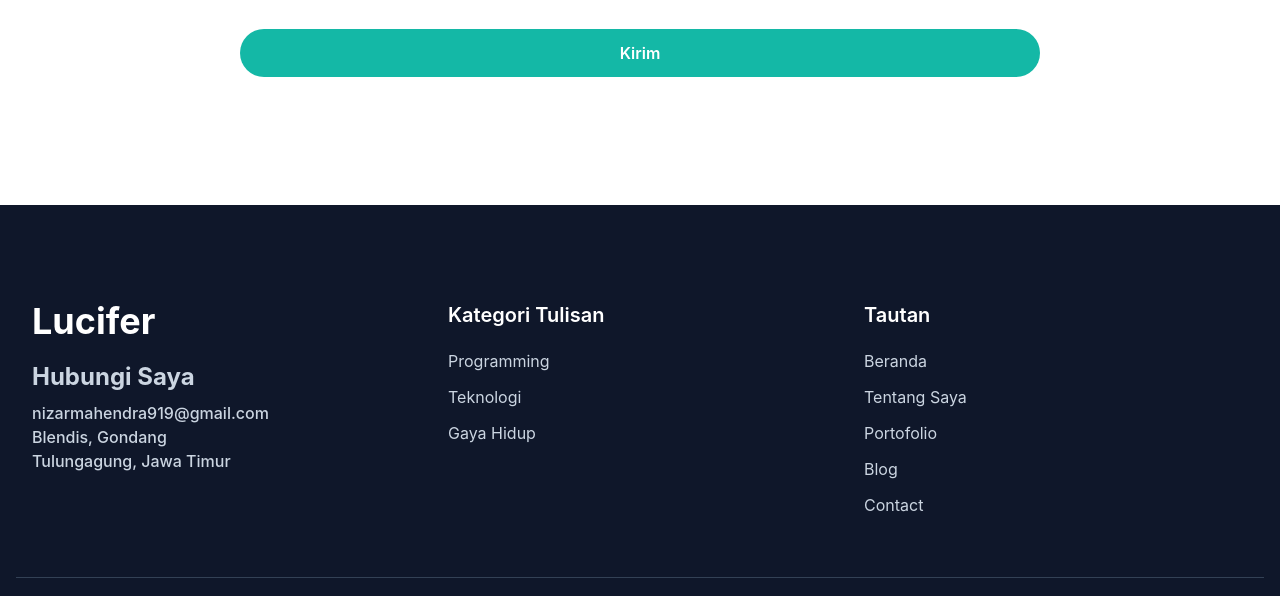
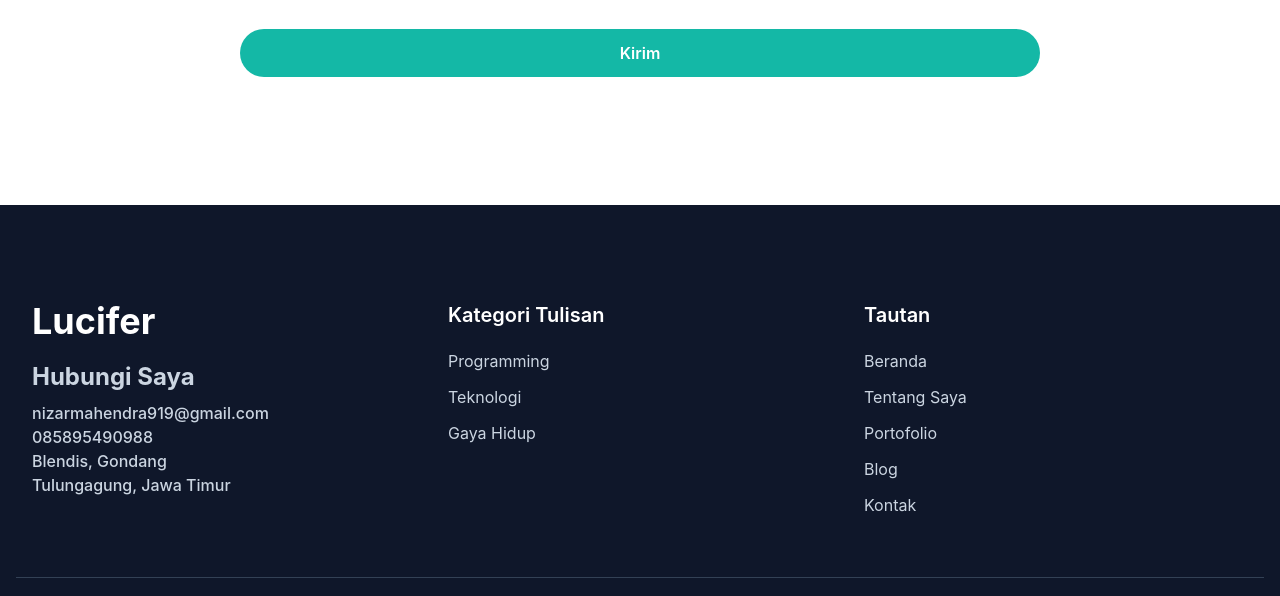
Before and after one commit to qoisnizar123/qoisnizarmahendra, a website: page index.html in a window 1280 px wide. Shown: the part 4041-4637 px from the top of the page. Drawn offline with Linux system fonts and the light colour scheme.

Commit message:
update footer

```diff
--- a/index.html
+++ b/index.html
@@ -247,6 +247,7 @@
             <h2 class="mb-5 text-4xl font-bold text-white">Lucifer</h2>
             <h3 class="mb-2 text-2xl font-bold">Hubungi Saya</h3>
             <p>nizarmahendra919@gmail.com</p>
+            <p>085895490988</p>
             <p>Blendis, Gondang</p>
             <p>Tulungagung, Jawa Timur</p>
           </div>
@@ -280,7 +281,7 @@
                 <a href="#blog" class="mb-3 inline-block text-base hover:text-primary">Blog</a>
               </li>
               <li>
-                <a href="#contact" class="mb-3 inline-block text-base hover:text-primary">Contact</a>
+                <a href="#contact" class="mb-3 inline-block text-base hover:text-primary">Kontak</a>
               </li>
             </ul>
           </div>
```
